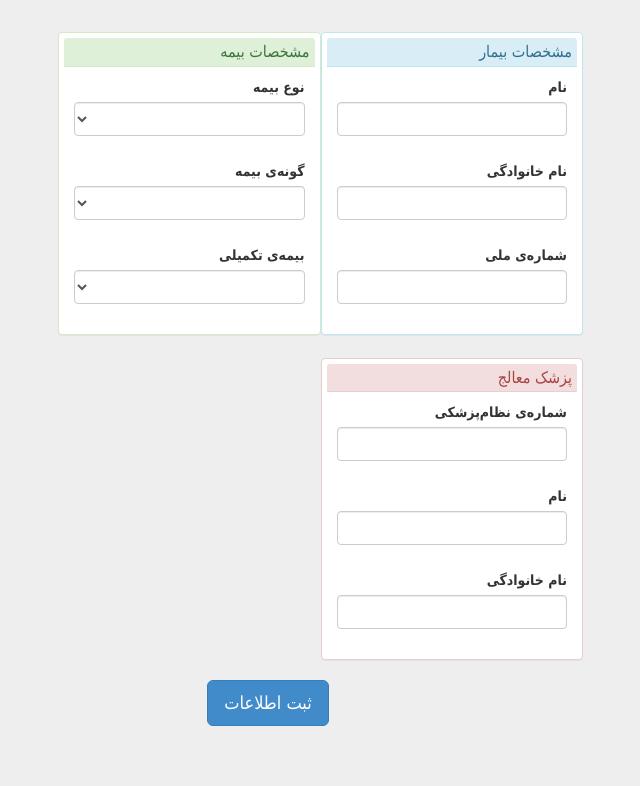
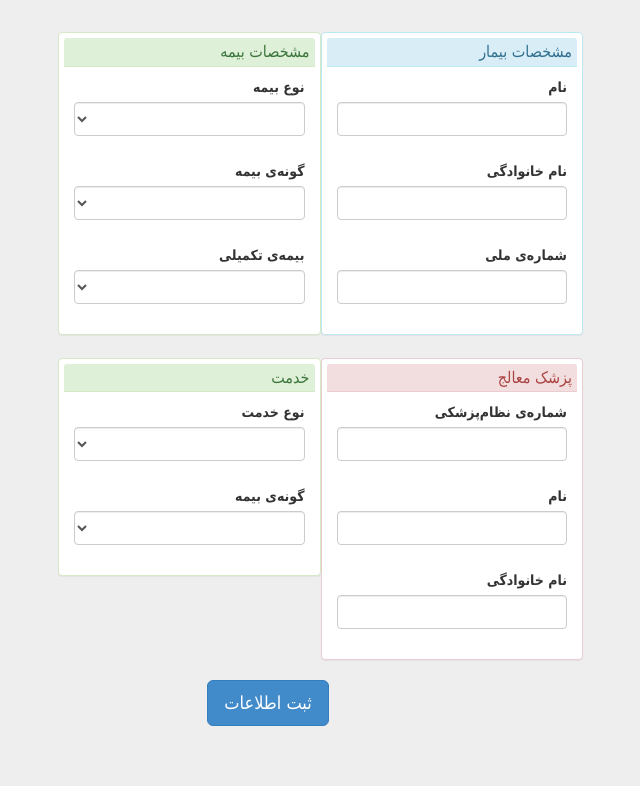
Before and after one commit to Navid777/Matab, a Django app: page /home/ in a window 1280 px wide. Shown: the part 124-910 px from the top of the page, without its empty margins (372-1012 px from the left). Run offline with Django 3.2, Linux system fonts and the light colour scheme; a user stored in the database is signed in; tables that the repository leaves empty hold one stand-in row (values such as "Sample post"); lists and menus that the app fills with data are empty; some libraries are stand-ins or nearby versions.

Commit message:
Added Operation UI Support

```diff
--- a/Matab/Templates/home.html
+++ b/Matab/Templates/home.html
@@ -119,9 +119,31 @@
 	    				</div>
     				</div>
     			</div>
-    			<!--<div class='col-md-6 form-part'>
+                <div class='col-md-5 form-part panel panel-success'>
+    				<div class="panel-heading">
+    					<h3 class='panel-title'>
+    						خدمت
+    					</h3>
+    				</div>
+    				<div class='panel-body'>
+    					<div class='form-group'>
+	    					<label for='operationTypeSelect'>نوع خدمت</label>
+	    					<select name="operation_type" id='operationTypeSelect' class='form-control chosen-select'>
+                                <option value="" selected></option>
+	    						{% for t in operation_types %}
+                                <option value="{{ t }}">{{ t }}</option>
+                                {% endfor %}
+	    					</select>
+	    				</div>
+	    				<div class='form-group'>
+	    					<label for='operationCodeographySelect'>گونه‌ی بیمه</label>
+	    					<select name="category" id="operationCodeographySelect" class="form-control chosen-select">
+                                <option value="" selected></option>
+                            </select>
+	    				</div>
+    				</div>
 
-    			</div>-->
+    			</div>
     		</div>
     		<input type='button' class='btn btn-primary btn-lg center-block' value="ثبت اطلاعات">
     	</form>
--- a/Radiology/models.py
+++ b/Radiology/models.py
@@ -71,7 +71,7 @@ class Appointment(models.Model):
 class Operation(models.Model):
     type = models.CharField(max_length=30)
     codegraphy = models.CharField(max_length=30)
-    need_cloth = models.BooleanField()
+    fee = models.FloatField()
 
     def __unicode__(self):
         return self.type
--- a/Radiology/views.py
+++ b/Radiology/views.py
@@ -35,14 +35,11 @@ def login_view(request):
 
 @login_required
 def home(request):
-    insurances = Insurance.objects.all()
-    insurance_types = insurances.values_list('type', flat=True).distinct()
-    insurance_categories = insurances.values_list('category', flat=True).distinct()
-    insurance_complementaries = insurances.values_list('complementary', flat=True).distinct()
+    insurance_types = Insurance.objects.values_list('type', flat=True).distinct()
+    operation_types = Operation.objects.values_list('type', flat=True).distinct()
     return render(request, 'home.html', {
         "insurance_types": insurance_types,
-        "insurance_categories": insurance_categories,
-        "insurance_complementaries": insurance_complementaries,
+        "operation_types": operation_types,
     })
 
 
--- a/media/js/home.js
+++ b/media/js/home.js
@@ -62,6 +62,7 @@ $(document).ready(function() {
     var $type = $("#insuranceTypeSelect");
     var $category = $("#insuranceCategorySelect");
     var $complementary = $("#insuranceComplementarySelect");
+
     $type.on('change', function() {
         $category.html("<option value='' selected></option>");
         $complementary.html("<option value='' selected></option>");
@@ -162,4 +163,27 @@ $(document).ready(function() {
             }
         });
     });
+
+    var $operationType = $("#operationTypeSelect");
+    var $operationCodeography = $("#operationCodeographySelect");
+
+    $operationType.on('change', function() {
+        $operationCodeography.html("<option value='' selected></option>");
+        $.ajax({
+            type: "POST",
+            url: "/ajax/find_insurances/",
+            data: {type: $operationType.val()},
+            dataType: 'json',
+            success: function(data) {
+                if (data.success) {
+                    for (var i in data.codeographies) {
+                        $operationCodeography.append(
+                            '<option value="' + data.codeographies[i] + '">'
+                                + data.codeohraphies[i] + '</option>'
+                        );
+                    }
+                }
+            }
+        });
+    });
 });
```
Also changed, not shown: 1 other file.
